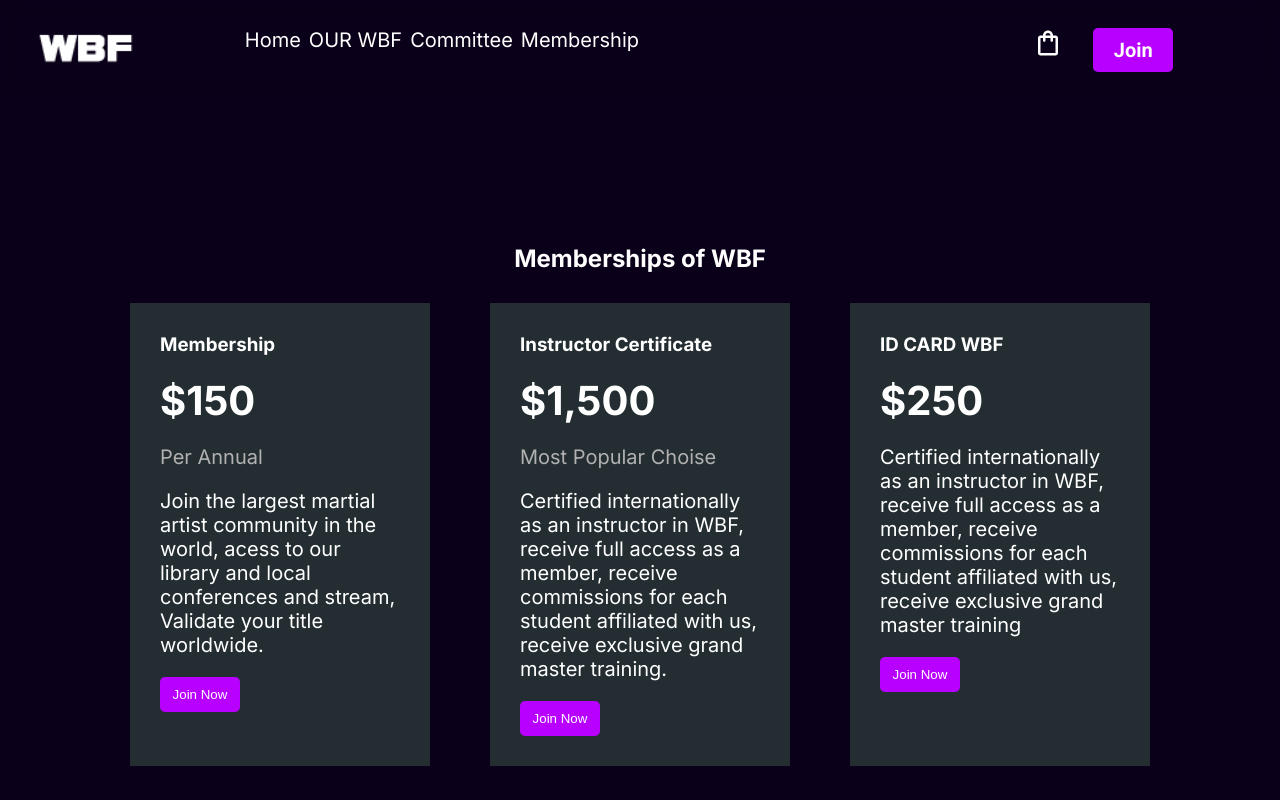
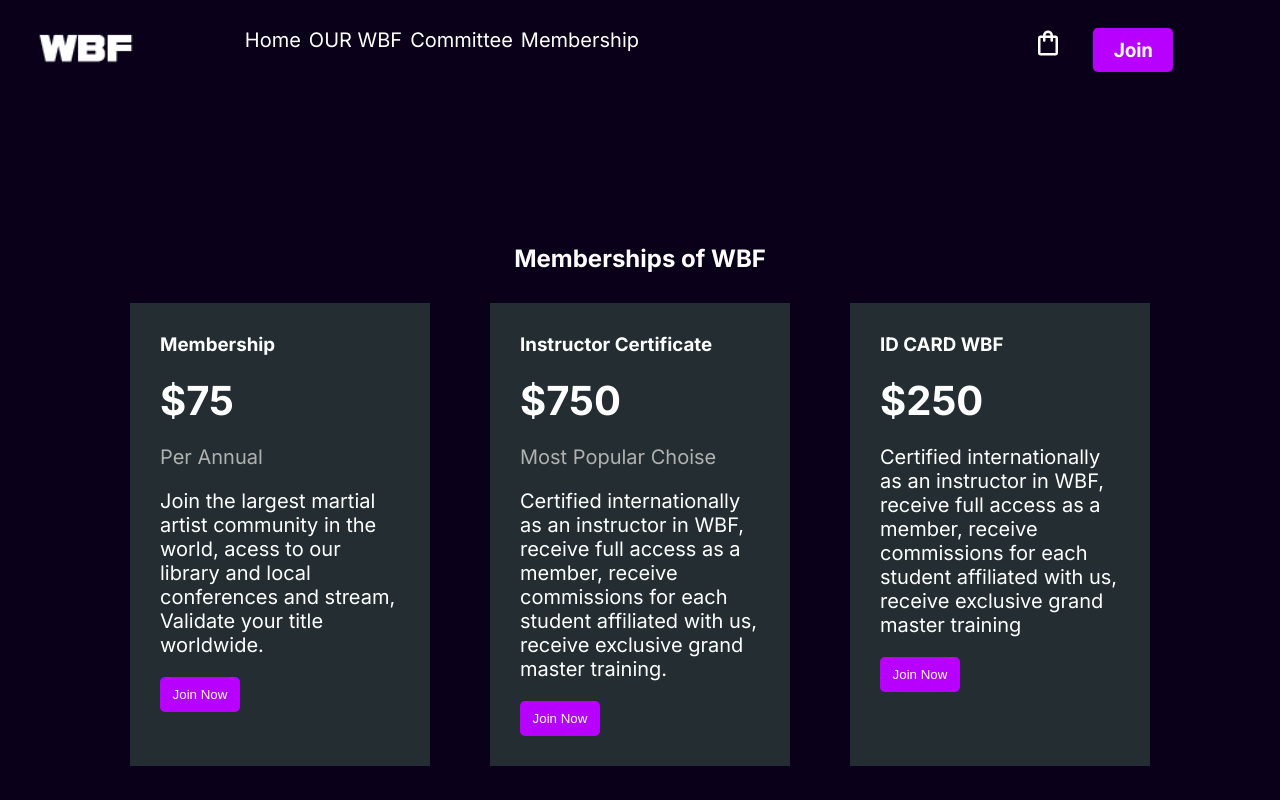
Before and after one commit to FerZva/world-bushido-federation-landingpage, a Next.js app: page /memberships in a window 1280 px wide. Shown: the top 800 px of the page. Built offline with nearby package versions, Linux system fonts and the light colour scheme.

Commit message:
membership prices updated

```diff
--- a/src/app/memberships/page.js
+++ b/src/app/memberships/page.js
@@ -27,7 +27,7 @@ function memberships() {
                   Membership
                 </h3>
                 <h3 className="container_membershippage-container_products-container_card-container_card_price">
-                  $150
+                  $75
                 </h3>
                 <p className="container_membershippage-container_products-container_card-container_card_label">
                   Per Annual
@@ -42,7 +42,7 @@ function memberships() {
                     pathname: "/cart",
                     query: {
                       productName: "Membership",
-                      productPrice: "150",
+                      productPrice: "75",
                       description: "Join the largest martial artist community in the world, acess to our library and local conferences and stream, Validate your title worldwide."
                     },
                   }}
@@ -53,7 +53,7 @@ function memberships() {
 
             <div className="container_membershippage-container_products-container_card-container_card">
                 <h3 className="container_membershippage-container_products-container_card-container_card_title">Instructor Certificate</h3>
-                <h3 className="container_membershippage-container_products-container_card-container_card_price">$1,500</h3>
+                <h3 className="container_membershippage-container_products-container_card-container_card_price">$750</h3>
                 <p className="container_membershippage-container_products-container_card-container_card_label">Most Popular Choise</p>
 
                 <p className="container_membershippage-container_products-container_card-container_card_description">
@@ -64,7 +64,7 @@ function memberships() {
                     pathname: "/cart",
                     query: {
                       productName: "Instructor Certificate",
-                      productPrice: "1500",
+                      productPrice: "750",
                       description: "Certified internationally as an instructor in WBF, receive full access as a member, receive commissions for each student affiliated with us, receive exclusive grand master training."
                     },
                   }}
```
